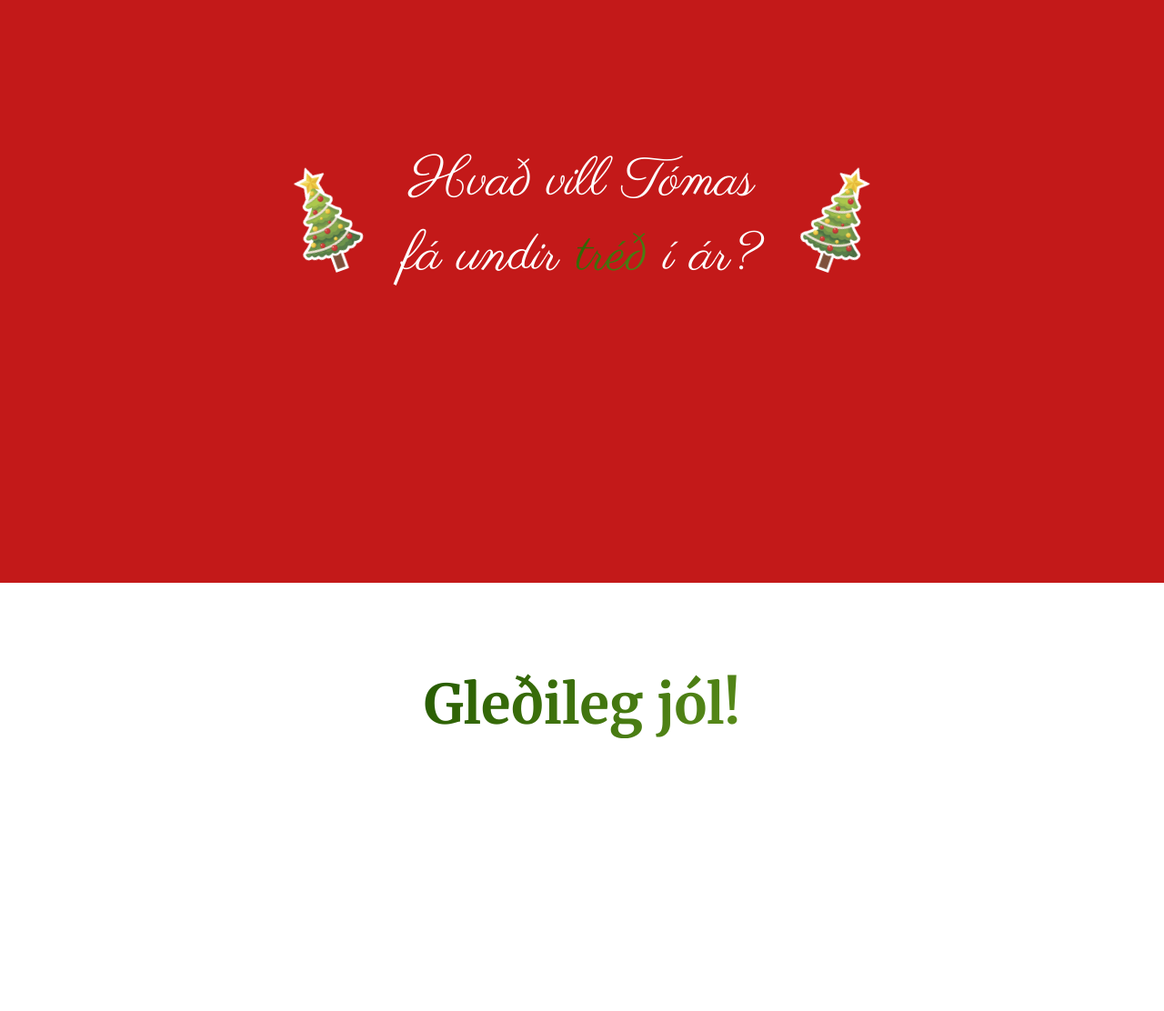
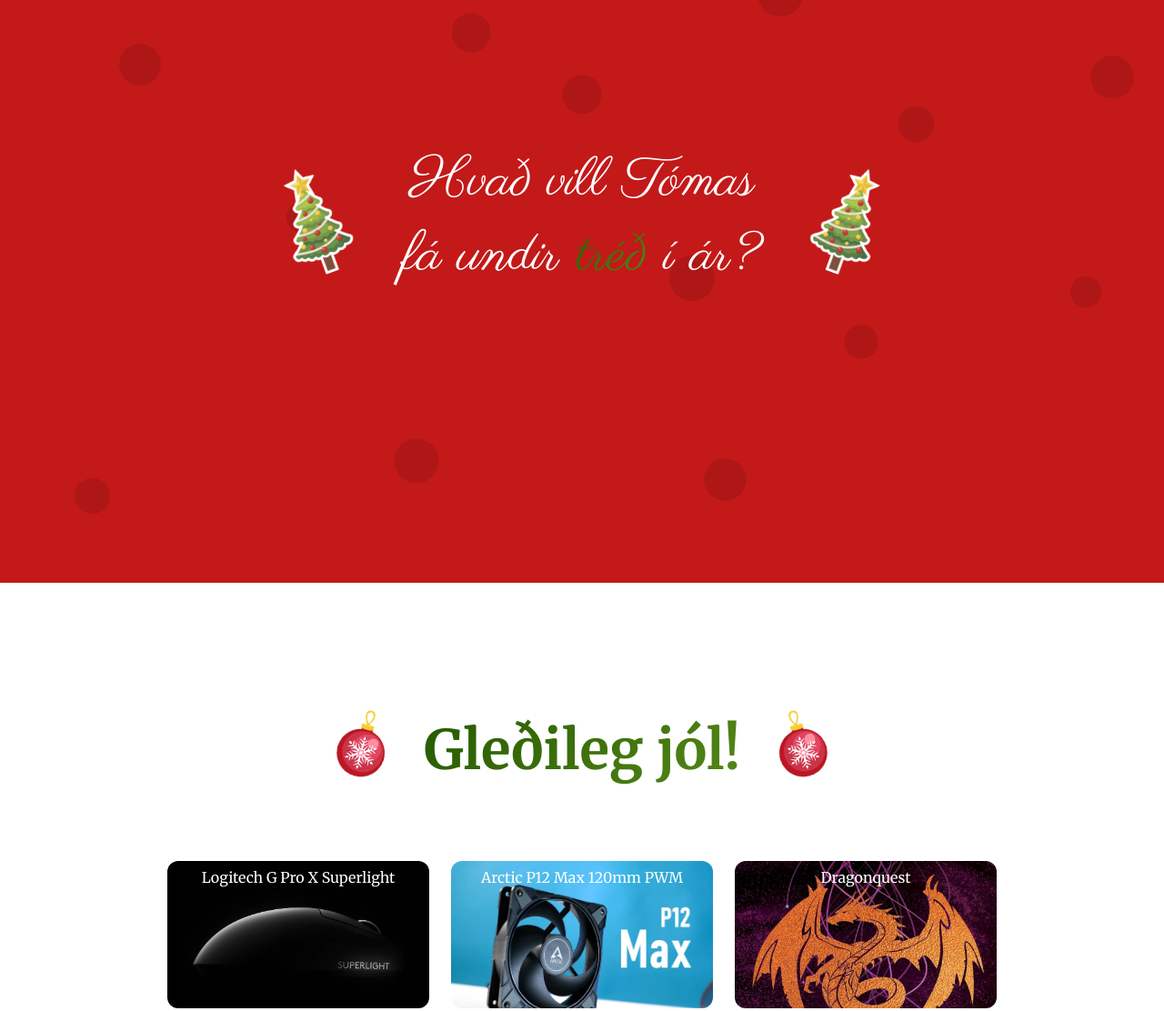
Before and after one commit to tommyolafs/xmas, a plain HTML site: page index.html in a window 1280 px wide. Shown: the part 159-1271 px from the top of the page at 91% size. Before the commit the page ends 1247 px from the top, so only its background shows below. Drawn offline with Linux system fonts and the light colour scheme; a web font is replaced by a local one.

Commit message:
Code xmas list and finalize main page design
Created the xmas list and added all items there as well as decorating
and improving the design on both the landing section and the list
section. Design finalized for now but yet to add links to the list and
to the header anchors. Also made small adjustments to the file
hierarchy of the project.

```diff
--- /dev/null
+++ b/css/style.css
@@ -0,0 +1,279 @@
+/*
+
+Color Palette (hex):
+ - Red: #c31919
+ - Subtle Pink: #bea6a1
+ - Dark Green: #255a00
+ - Light Green: #5a8c1b
+
+*/
+
+@import url('https://fonts.googleapis.com/css2?family=Merriweather:ital,opsz,wght@0,18..144,300..900;1,18..144,300..900&display=swap');
+@import url('https://fonts.googleapis.com/css2?family=Parisienne&display=swap');
+@import url('https://fonts.googleapis.com/css2?family=Modak&display=swap');
+
+body {
+    font-family: "Merriweather", serif;
+}
+
+.landing-page {
+    height: 100vh;
+    width: 100%;
+    background-color: #c31919;
+    color: #ffffff;
+
+    display: flex;
+    flex-direction: column;
+}
+
+.header {
+    flex: 0;
+
+    background-color: rgba(0,0,0,0.2);
+    color: #ffffff;
+    width: 100%;
+
+    display: flex;
+    justify-content: space-between;
+    align-items: center;
+
+    box-sizing: border-box;
+    padding: 12px 16px;
+
+    font-family: "Merriweather", serif;
+}
+
+.header h1 {
+    font-size: 32px;
+    font-weight: 600;
+}
+
+.header__menu {
+    display: flex;
+    column-gap: 24px;
+}
+
+.header__menu li {
+    box-sizing: border-box;
+    padding: 2px 0;
+
+    background-image: linear-gradient(#ffffff, #ffffff);
+    background-position: 0% 100%;
+    background-size: 0 2px;
+    background-repeat: no-repeat;
+
+    transition: background-size 0.4s;
+}
+
+.header__menu li:hover {
+    background-size: 100% 2px;
+}
+
+.main {
+    flex: 1;
+
+    display: flex;
+    align-items: center;
+    justify-content: center;
+
+    background-image: radial-gradient(rgba(0,0,0,0.1) 50%, transparent 51%),
+                      radial-gradient(rgba(0,0,0,0.1) 50%, transparent 51%),
+                      radial-gradient(rgba(0,0,0,0.1) 50%, transparent 51%),
+                      radial-gradient(rgba(0,0,0,0.1) 50%, transparent 51%),
+                      radial-gradient(rgba(0,0,0,0.1) 50%, transparent 51%),
+                      radial-gradient(rgba(0,0,0,0.1) 50%, transparent 51%),
+                      radial-gradient(rgba(0,0,0,0.1) 50%, transparent 51%),
+                      radial-gradient(rgba(0,0,0,0.1) 50%, transparent 51%),
+                      radial-gradient(rgba(0,0,0,0.1) 50%, transparent 51%),
+                      radial-gradient(rgba(0,0,0,0.1) 50%, transparent 51%),
+                      radial-gradient(rgba(0,0,0,0.1) 50%, transparent 51%),
+                      radial-gradient(rgba(0,0,0,0.1) 50%, transparent 51%),
+                      radial-gradient(rgba(0,0,0,0.1) 50%, transparent 51%);
+    background-repeat: no-repeat;
+    background-size: 64px 64px,
+                     50px 50px,
+                     70px 70px,
+                     55px 55px,
+                     60px 60px,
+                     68px 68px,
+                     52px 52px,
+                     60px 60px,
+                     55px 55px,
+                     70px 70px,
+                     65px 65px,
+                     48px 48px,
+                     66px 66px;
+    background-position: 10% 20%,
+                         25% 45%,
+                         60% 55%,
+                         80% 30%,
+                         50% 25%,
+                         35% 85%,
+                         75% 65%,
+                         40% 15%,
+                         6% 90%,
+                         68% 8%,
+                         63% 88%,
+                         95% 57%,
+                         98% 22%;
+}
+
+.main * {
+    transform: translateY(-32px);
+}
+
+.center-text {
+    font-size: 60px;
+    font-family: "Parisienne", cursive;
+    text-align: center;
+    font-weight: 500;
+    width: 400px;
+}
+
+.tree-sticker {
+    width: 120px;
+    height: auto;
+}
+
+.tree-one {
+    rotate: -20deg;
+    margin-right: 24px;
+}
+
+.tree-two {
+    rotate: 20deg;
+    margin-left: 24px;
+}
+
+.list-page {
+    height: 100vh;
+    color: #ffffff;
+    margin: auto;
+
+    display: flex;
+    flex-direction: column;
+    align-items: center;
+    justify-content: center;
+    row-gap: 40px;
+}
+
+.list-page__header-container {
+    display: flex;
+}
+
+.list-page__header {
+    font-size: 60px;
+}
+
+.list {
+    display: flex;
+    flex-direction: column;
+    gap: 24px;
+    max-height: 380px;
+    flex-wrap: wrap;
+}
+
+.list-item {
+    box-sizing: border-box;
+    width: 288px;
+    height: 162px;
+    padding-top: 8px;
+
+    background-color: black;
+    background-size: 288px auto;
+    background-repeat: no-repeat;
+    border-radius: 12px;
+
+    text-align: center;
+    transition: transform 0.2s;
+}
+
+.list-item:hover {
+    transform: translateY(-12px);
+}
+
+.list-item a {
+    display: block;
+    width: 100%;
+    height: 100%;
+}
+
+/* All list items individually */
+
+.item-one {
+    background-image: url(../images/superlight-mouse.png);
+    background-position: 16px -16px;
+}
+
+.item-two {
+    background-image: url(../images/rival-mouse.png);
+    background-size: 370px auto;
+    background-position: -55px 0;
+}
+
+.item-three {
+    background-image: url(../images/arctic-fan.png);
+    background-size: 430px auto;
+    background-position: -80px 0;
+}
+
+.item-four {
+    background-image: url(../images/aorus-fan.png);
+    background-position: -2px 25px;
+}
+
+.item-five {
+    background-image: url(../images/dragonquest-book.jpg);
+    background-position: 0 -100px;
+}
+
+.item-six {
+    background-image: url(../images/money-book.jpeg);
+    background-size: 450px auto;
+    background-position: -84px 0;
+}
+
+.ornament-sticker {
+    width: 120px;
+    height: auto;
+}
+
+.ornament-one {
+    transform: translate(-12px, -20px);
+    rotate: 15deg;
+}
+
+.ornament-two {
+    transform: translate(12px, -20px);
+    rotate: -15deg;
+}
+
+.green-gradient {
+    background: linear-gradient(135deg, #255a00, #5a8c1b);
+    color: transparent;
+    -webkit-text-fill-color: transparent;
+    background-clip: text;
+    -webkit-background-clip: text;
+
+    border-left: 2px solid transparent;
+    border-right: 2px solid transparent;
+}
+
+body, h1, h2, ul, li, p {
+    padding: 0;
+    margin: 0;
+}
+
+ul {
+    list-style: none;
+}
+
+a {
+    color: inherit;
+    text-decoration: none;
+}
+
+.tree-sticker, .ornament-sticker {
+    user-select: none;
+    pointer-events: none;
+}
--- a/index.html
+++ b/index.html
@@ -4,9 +4,9 @@
 	<meta charset="UTF-8">
 	<meta name="viewport" content="width=device-width, initial-scale=1.0">
 	<title>Christmas</title>
-	<link rel="icon" type="image/x-icon" href="assets/xmas-icon.ico" />
+	<link rel="icon" type="image/x-icon" href="images/xmas-icon.ico" />
 
-	<link rel="stylesheet" href="style.css">
+	<link rel="stylesheet" href="./css/style.css">
 </head>
 
 <body>
@@ -21,43 +21,36 @@
 			- Psychology of Money (https://www.penninn.is/is/book/psychology-money)
 	-->
 
+	<div class="landing-page">
 		<div class="header">
 			<h1><a href="#">Jólagjafalisti</a></h1>
-		<ul class="header-menu">
+			<ul class="header__menu">
 				<li><a href="#">Fyrri ár</a></li>
 				<li><a href="#">Um vefinn</a></li>
 			</ul>
 		</div>
 
-	<div class="landing-page">
-		<img class="tree-sticker sticker-one" src="./assets/christmas-tree.png" alt="christmas tree sticker">
+		<div class="main">
+			<img class="tree-sticker tree-one" src="./images/christmas-tree.png" alt="christmas tree sticker">
 			<h2 class="center-text">Hvað vill Tómas fá undir <span class="green-gradient">tréð</span> í ár?</h2>
-		<img class="tree-sticker sticker-two" src="./assets/christmas-tree.png" alt="christmas tree sticker">
+			<img class="tree-sticker tree-two" src="./images/christmas-tree.png" alt="christmas tree sticker">
+		</div>
 	</div>
 
 	<div class="list-page">
-		<h2 class="list-page-header green-gradient">Gleðileg jól!</h2>
+		<div class="list-page__header-container">
+			<img class="ornament-sticker ornament-one" src="./images/ornament-sticker.jpg" alt="red christmas ornament">
+			<h2 class="list-page__header green-gradient">Gleðileg jól!</h2>
+			<img class="ornament-sticker ornament-two" src="./images/ornament-sticker.jpg" alt="red christmas ornament">
+		</div>
+
 		<ul class="list">
-			<li>Leikjamýs
-				<ul>
-					<li>Logitech G Pro X Superlight</li>
-					<li>Steelseries Rival 3 Gen 2</li>
-				</ul>
-			</li>
-
-			<li>Kassaviftur
-				<ul>
-					<li>Arctic P12 Max 120mm PWM</li>
-					<li>Gigabyte Aorus EZ Chain ARGB 120mm</li>
-				</ul>
-			</li>
-
-			<li>Bækur
-				<ul>
-					<li>Dragonquest</li>
-					<li>Psychology of Money</li>
-				</ul>
-			</li>
+			<li class="list-item item-one"><a href="#">Logitech G Pro X Superlight</a></li>
+			<li class="list-item item-two"><a href="#">Steelseries Rival 3 Gen 2</a></li>
+			<li class="list-item item-three"><a href="#">Arctic P12 Max 120mm PWM</a></li>
+			<li class="list-item item-four"><a href="#">Gigabyte Aorus EZ Chain 120mm</a></li>
+			<li class="list-item item-five"><a href="#">Dragonquest</a></li>
+			<li class="list-item item-six"><a href="#">Psychology of Money</a></li>
 		</ul>
 	</div>
 </body>
--- a/style.css
+++ /dev/null
@@ -1,133 +0,0 @@
-/*
-
-Color Palette (hex):
- - Red: #c31919
- - Subtle Pink: #bea6a1
- - Dark Green: #255a00
- - Light Green: #5a8c1b
-
-*/
-
-@import url('https://fonts.googleapis.com/css2?family=Merriweather:ital,opsz,wght@0,18..144,300..900;1,18..144,300..900&display=swap');
-@import url('https://fonts.googleapis.com/css2?family=Parisienne&display=swap');
-@import url('https://fonts.googleapis.com/css2?family=Modak&display=swap');
-
-body {
-    font-family: "Merriweather", serif;
-}
-
-.header {
-    background-color: rgba(0,0,0,0.2);
-    color: #ffffff;
-    width: 100%;
-    position: absolute;
-
-    display: flex;
-    justify-content: space-between;
-    align-items: center;
-
-    box-sizing: border-box;
-    padding: 12px 16px;
-
-    font-family: "Merriweather", serif;
-}
-
-.header h1 {
-    font-size: 32px;
-    font-weight: 600;
-}
-
-.header-menu {
-    display: flex;
-    column-gap: 24px;
-}
-
-.header-menu li {
-    box-sizing: border-box;
-    padding: 2px 0;
-
-    background-image: linear-gradient(#ffffff, #ffffff);
-    background-position: 0% 100%;
-    background-size: 0 2px;
-    background-repeat: no-repeat;
-
-    transition: background-size 0.4s;
-}
-
-.header-menu li:hover {
-    background-size: 100% 2px;
-}
-
-.landing-page {
-    height: 100vh;
-    width: 100%;
-    background-color: #c31919;
-    color: #ffffff;
-
-    display: flex;
-    align-items: center;
-    justify-content: center;
-}
-
-.center-text {
-    font-size: 60px;
-    font-family: "Parisienne", cursive;
-    text-align: center;
-    font-weight: 500;
-    width: 400px;
-}
-
-.tree-sticker {
-    width: 120px;
-    height: auto;
-}
-
-.sticker-one {
-    rotate: -20deg;
-    margin-right: 24px;
-}
-
-.sticker-two {
-    rotate: 20deg;
-    margin-left: 24px;
-}
-
-.list-page {
-    color: #ffffff;
-    width: 800px;
-    margin: 80px auto;
-    padding: 16px;
-
-    display: flex;
-    flex-direction: column;
-}
-
-.list-page-header {
-    font-size: 60px;
-    margin: auto;
-}
-
-.green-gradient {
-    background: linear-gradient(135deg, #255a00, #5a8c1b);
-    color: transparent;
-    -webkit-text-fill-color: transparent;
-    background-clip: text;
-    -webkit-background-clip: text;
-
-    border-left: 2px solid transparent;
-    border-right: 2px solid transparent;
-}
-
-body, h1, h2, ul, li, p {
-    padding: 0;
-    margin: 0;
-}
-
-ul {
-    list-style: none;
-}
-
-a {
-    color: inherit;
-    text-decoration: none;
-}
```
Also changed, not shown: images/aorus-fan.png (added), images/arctic-fan.png (added), images/christmas-tree.png (renamed from assets/christmas-tree.png), images/dragonquest-book.jpg (added), images/money-book.jpeg (added), images/ornament-sticker.jpg (added), images/rival-mouse.png (added), images/superlight-mouse.png (added), images/xmas-icon.ico (renamed from assets/xmas-icon.ico). Lines whose indentation alone changed are shown as unchanged.
